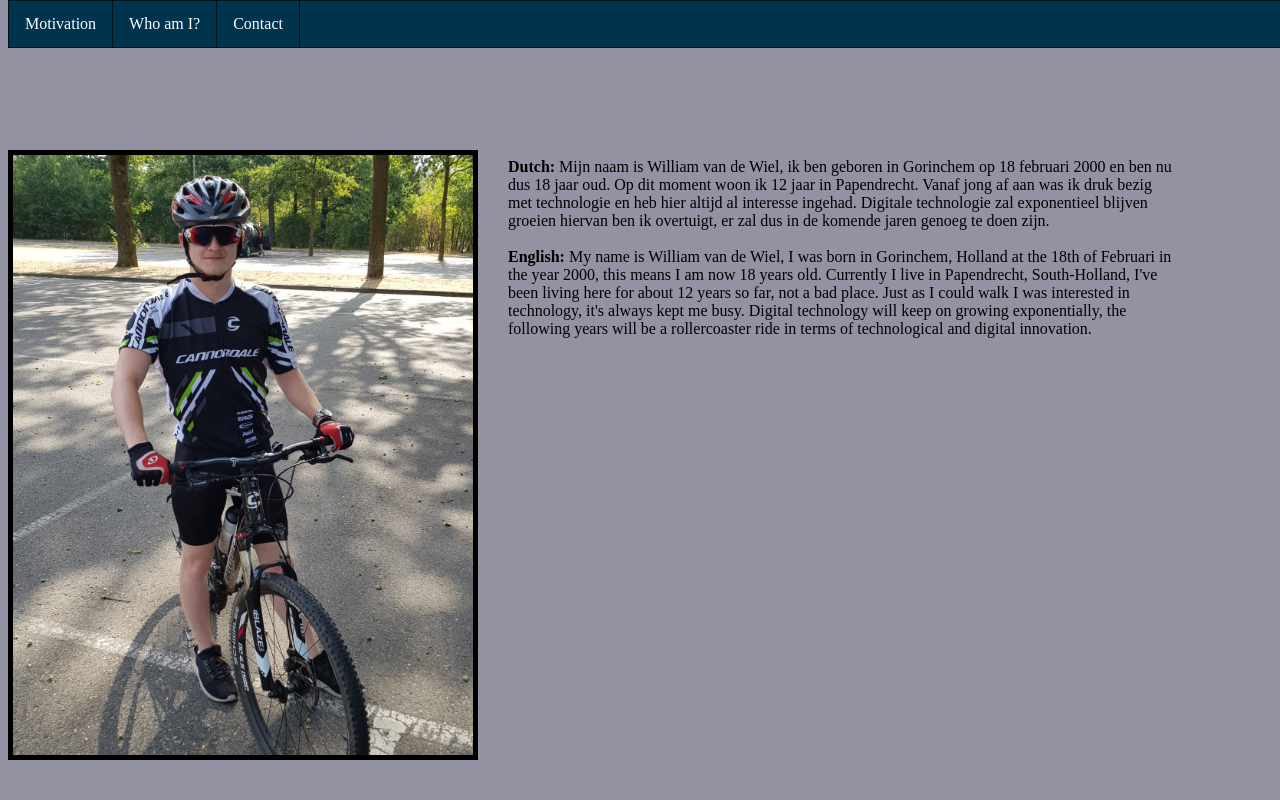
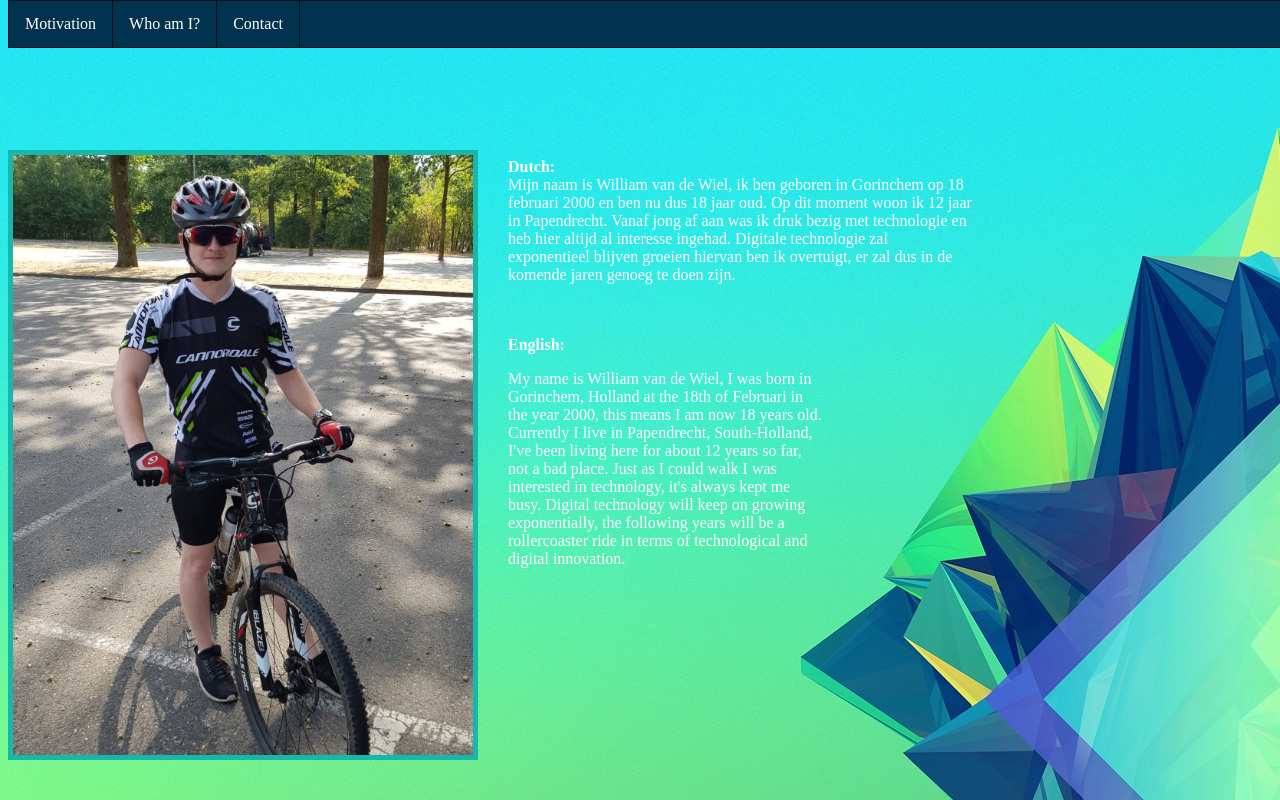
Before and after one commit to WilliamvdW/WilliamvdW.github.io, a plain HTML site: page 2.html in a window 1280 px wide. Drawn offline with Linux system fonts and the light colour scheme.

Commit message:
Background, color
Changed the background of the website, also changed color of text for easier readability

```diff
--- a/2.html
+++ b/2.html
@@ -7,7 +7,9 @@
 
 	</head>
 
+<body background="images/Justinmaller4.jpg">
 <body class="body2">
+
 		<ul id="navbar">
 
 	<li> <a href="index.html">Motivation</a></li>
@@ -26,12 +28,15 @@
 <br>
 <br>
 <br>
-<strong> Dutch:</strong>
-Mijn naam is William van de Wiel, ik ben geboren in Gorinchem op 18 februari 2000 en ben nu dus 18 jaar oud. Op dit moment woon ik 12 jaar in Papendrecht. Vanaf jong af aan was ik druk bezig met technologie en heb hier altijd al interesse ingehad. Digitale technologie zal exponentieel blijven groeien hiervan ben ik overtuigt, er zal dus in de komende jaren genoeg te doen zijn.
+<strong> Dutch:</strong> <br>
+Mijn naam is William van de Wiel, ik ben geboren in Gorinchem op 18 februari 2000 en ben nu dus 18 jaar oud. Op dit moment woon ik 12 jaar in Papendrecht. Vanaf jong af aan was ik druk bezig met technologie en heb hier altijd al interesse ingehad. Digitale technologie zal exponentieel blijven groeien hiervan ben ik overtuigt, er zal dus in de komende jaren genoeg te doen zijn.</p>
 <br>
 <br>
-<strong> English: </strong>
-My name is William van de Wiel, I was born in Gorinchem, Holland at the 18th of Februari in the year 2000, this means I am now 18 years old. Currently I live in Papendrecht, South-Holland, I've been living here for about 12 years so far, not a bad place. Just as I could walk I was interested in technology, it's always kept me busy. Digital technology will keep on growing exponentially, the following years will be a rollercoaster ride in terms of technological and digital innovation.
+<strong id="englishstrong"> English: </strong>
+
+	<p class="englishWAI">
+
+	My name is William van de Wiel, I was born in Gorinchem, Holland at the 18th of Februari in the year 2000, this means I am now 18 years old. Currently I live in Papendrecht, South-Holland, I've been living here for about 12 years so far, not a bad place. Just as I could walk I was interested in technology, it's always kept me busy. Digital technology will keep on growing exponentially, the following years will be a rollercoaster ride in terms of technological and digital innovation.
 
 	</p>
 
--- a/css/style.css
+++ b/css/style.css
@@ -1,80 +1,84 @@
 #navbar{
 
-	list-style-type:					none;
-	margin:								0;
-	padding:							0;
-	overflow: 							hidden;
-	background-color:					#00334d;
-	position:							fixed;
-	width:								100%;
-	top:								0;
-	border:								1px solid #00111a;
+	list-style-type:						none;
+	margin:									0;
+	padding:								0;
+	overflow: 								hidden;
+	background-color:						#00334d;
+	position:								fixed;
+	width:									100%;
+	top:									0;
+	border:									1px solid #00111a;
 
 }
 
 li {
 
-	border-right: 1px solid #00111a;
-    float: left;
+	border-right: 							1px solid #00111a;
+    float: 									left;
 }
 
 li a {
 
-    display: 						block;
-    padding: 						14px 16px;
-    text-align:						center;
-    color:							white;
-    text-decoration: 				none;
+    display: 								block;
+    padding: 								14px 16px;
+    text-align:								center;
+    color:									white;
+    text-decoration: 						none;
 }
 
 li a:hover {
 
-    background-color: 				#002233;
+    background-color: 						#002233;
 }
 
 .Wiebenik{
 
-	margin-top:						50px;
-	margin-left:					500px;
-	margin-right:					100px;
+	margin-top:								50px;
+	margin-left:							500px;
+	margin-right:							300px;
 }
 
 .contact{
 
-	margin-top:						70px;
-	margin-left: 					50;
+	margin-top:								70px;
+	margin-left: 							50;
 }
 
 .contactjpg{
 
-	float:							right;
-	margin-right:					50px;
-	padding:						5px;
-	background-color:				blue;
+	float:									left;
+	margin-left:							35px;
+	padding:								5px;
+	background-color:						lightblue;
+	margin-top:								70px;
 }
 
 .me{
 
-	margin-top:							100px;
-	float:								left;
-	padding:							5px;
-	background-color:					black;
+	margin-top:								100px;
+	float:									left;
+	padding:								5px;
+	background-color:						#19b7aa;
 }
 
 .body1{
 
 	background-color:						#95959b;
+	color:									white;
 }
 
 .body2{
 
 	background-color:						#9292a3;
+	color:									white;
 
 }
 
 .body3{
 
 	background-color:						#9595af;
+	color:									white;
 
 }
 
@@ -90,6 +94,22 @@ li a:hover {
 
 	float:									right;
 	margin-top:								120px;
-	margin-left:							20px;
+	margin-left:							4px;
+	padding:								5px;
+	background-color:						white;
 
 }
+
+.englishWAI{
+
+	margin-left:							500px;
+	text-align:								left;
+	margin-right:							450px;
+
+}
+
+#englishstrong{
+
+	margin-left:							30px;
+
+}
```
Also changed, not shown: 3.html (+3 -2 lines), index.html (+1 -0 lines), images/Justinmaller2.jpg (added), images/justinmaller.jpg (added), images/justinmaller3.jpg (added), images/justinmaller4.jpg (added), images/justinmaller5.jpg (added).
